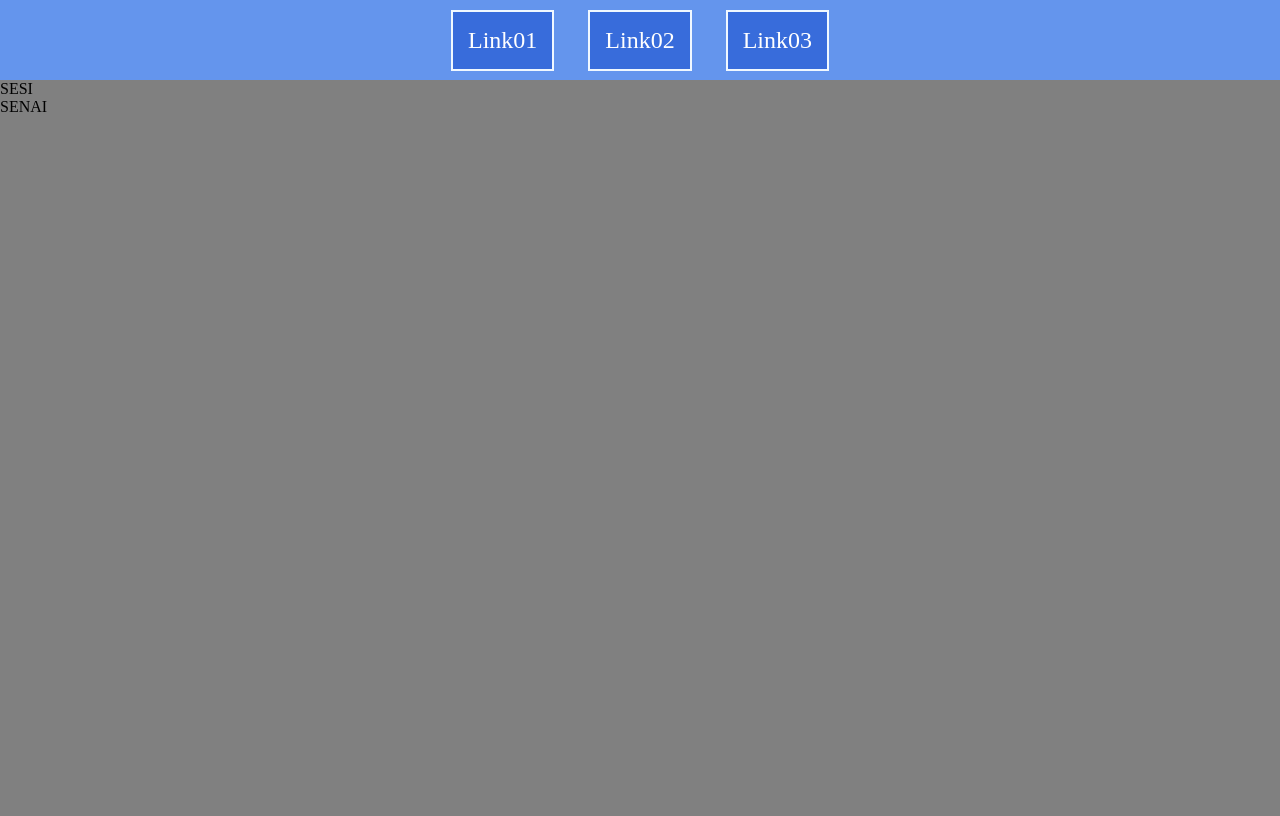
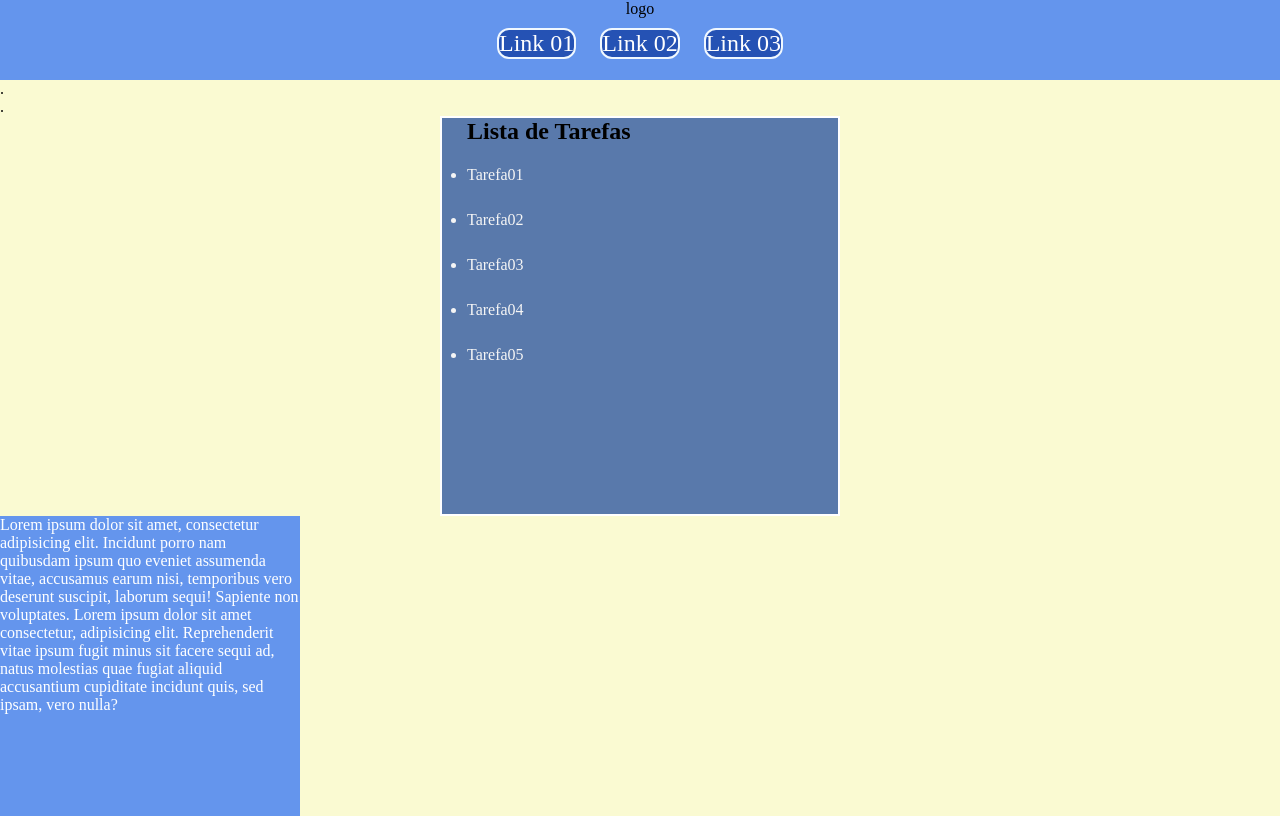
Before and after one commit to joaopneto310/Display_TA, a website: page index.html in a window 1280 px wide. Drawn offline with Linux system fonts and the light colour scheme.

Commit message:
ADD:Alterações

```diff
--- a/index.html
+++ b/index.html
@@ -8,16 +8,40 @@
 </head>
 <body class="body-container">
     <header class="header-container">
-        <a href="#"> Link01 </a>
-        <a href="#"> Link02 </a>
-        <a href="#"> Link03 </a>
+        <div class="logo">
+            <span>logo</span>
+        </div>
+        <nav>
+            <a href="#"> Link 01 </a>
+            <a href="#"> Link 02 </a>
+            <a href="#"> Link 03 </a>
 
 
+
+        </nav>
+
     </header>
-    <p> SESI</p>
-    <p> SENAI</p>
+
+    <p> .<p>
+    <p> .</p>
+
 </body>
 <section class="section01">
+    <h1> Lista de Tarefas</h1>
+    <ul>
+        <li class="item-lista">Tarefa01</li>
+        <li class="item-lista">Tarefa02</li>
+        <li class="item-lista">Tarefa03</li>
+        <li class="item-lista">Tarefa04</li>
+        <li class="item-lista">Tarefa05</li>
+    </ul>
+
 
 </section>
+<section class="section03 container">
+    <p> Lorem ipsum dolor sit amet, consectetur adipisicing elit. Incidunt porro nam quibusdam ipsum quo eveniet assumenda vitae, accusamus earum nisi, temporibus vero deserunt suscipit, laborum sequi! Sapiente non voluptates. Lorem ipsum dolor sit amet consectetur, adipisicing elit. Reprehenderit vitae ipsum fugit minus sit facere sequi ad, natus molestias quae fugiat aliquid accusantium cupiditate incidunt quis, sed ipsam, vero nulla?</p>
+
+</section>
+
+
 </html>
--- a/style.css
+++ b/style.css
@@ -6,9 +6,15 @@ padding: 0 ;
 box-sizing: border-box;
 font-family: ve;
 }
+.container{
+    width: 300px;
+    height: 300px;
+    background-color: cornflowerblue;
+    color: white;
+}
 
 .body-container{
-    background-color: grey;
+    background-color: lightgoldenrodyellow;
 }
 
 .header-container{
@@ -21,20 +27,79 @@ font-family: ve;
 
 
 
-.header-container a {
-    display: inline-block;
-    background-color: rgb(56, 108, 219);
+.header-container a {display: inline-block;
+
+    background-color: rgb(37, 82, 180);
     text-decoration: none;
     font-size: x-large;
     color: white;
-    margin: 10px 15px;
-    margin-top: 10px ;
-    margin-left: 15px;
-    padding: 15px;
+     margin-top: 10px ;
+     margin-left: 15px;
+
+
+
+
+    margin: 10px 10px 25px;
+    padding-block-end: 10px 25px;
     border-width: 2px;
     border-style: solid;
     border-color: aliceblue;
 
+    border-radius: 12px;
+
+
 
 
 }
+
+.header-container a:hover{
+    border-color: darkblue;
+    background-color: rgb(30, 72, 161);
+    color: rgb(18, 49, 105);
+
+
+
+}
+
+
+
+
+
+
+.section01{
+
+    width: 400px;
+    height: 400px;
+    border: 2px solid #ffffff;
+
+    margin:  auto;
+    padding-left: 25px;
+    background-color: rgba(37, 79, 158, 0.753);
+
+
+}
+.section01 a:hover{
+    background-color:darkblue;
+
+
+}
+.sectionh h1{
+    margin-top: 10px;
+    text-align: center;
+    padding-left: 25px;
+}
+.item-lista{
+    line-height: 30px;
+    margin-top: 15px;
+   color: rgb(245, 245, 245);
+
+}
+
+.sectio02{
+    line-height: 15px;
+    text-align: justify;
+    padding:  10px ;
+    margin-left: 35px;
+    font-family: "gil";
+
+}
```
